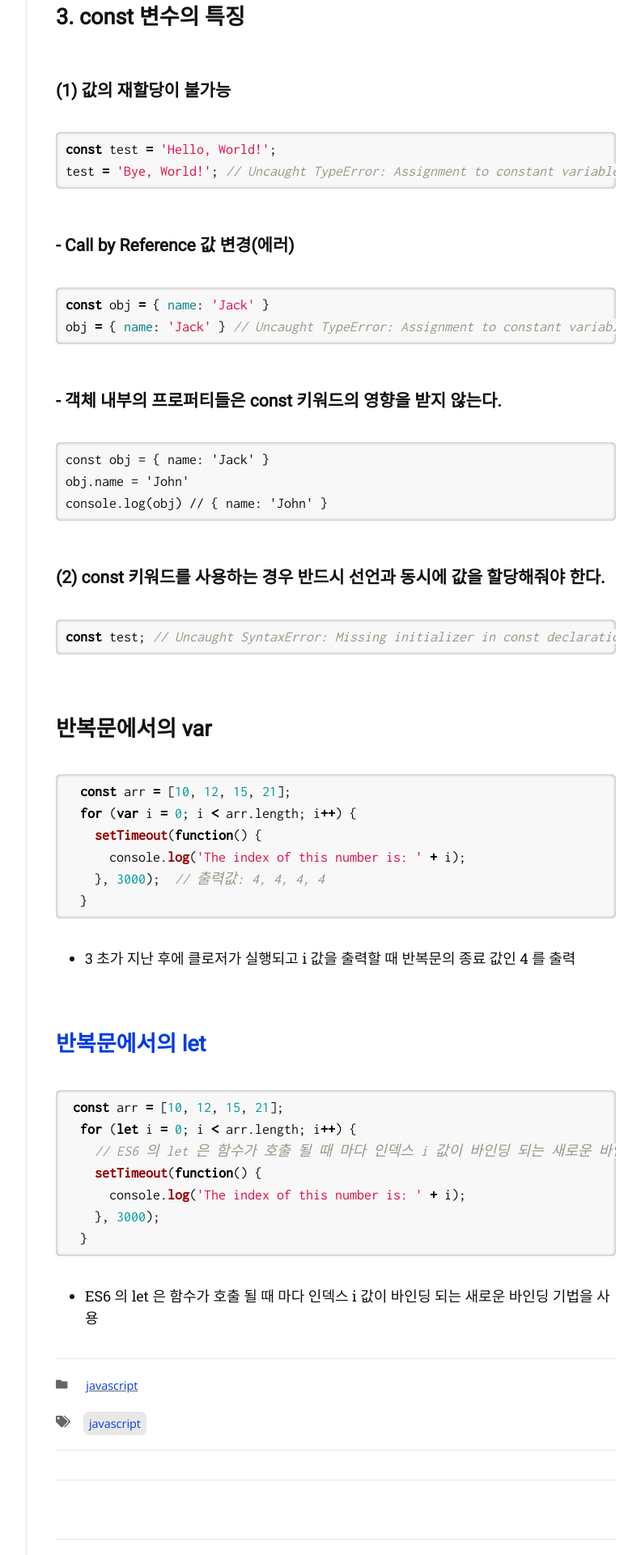
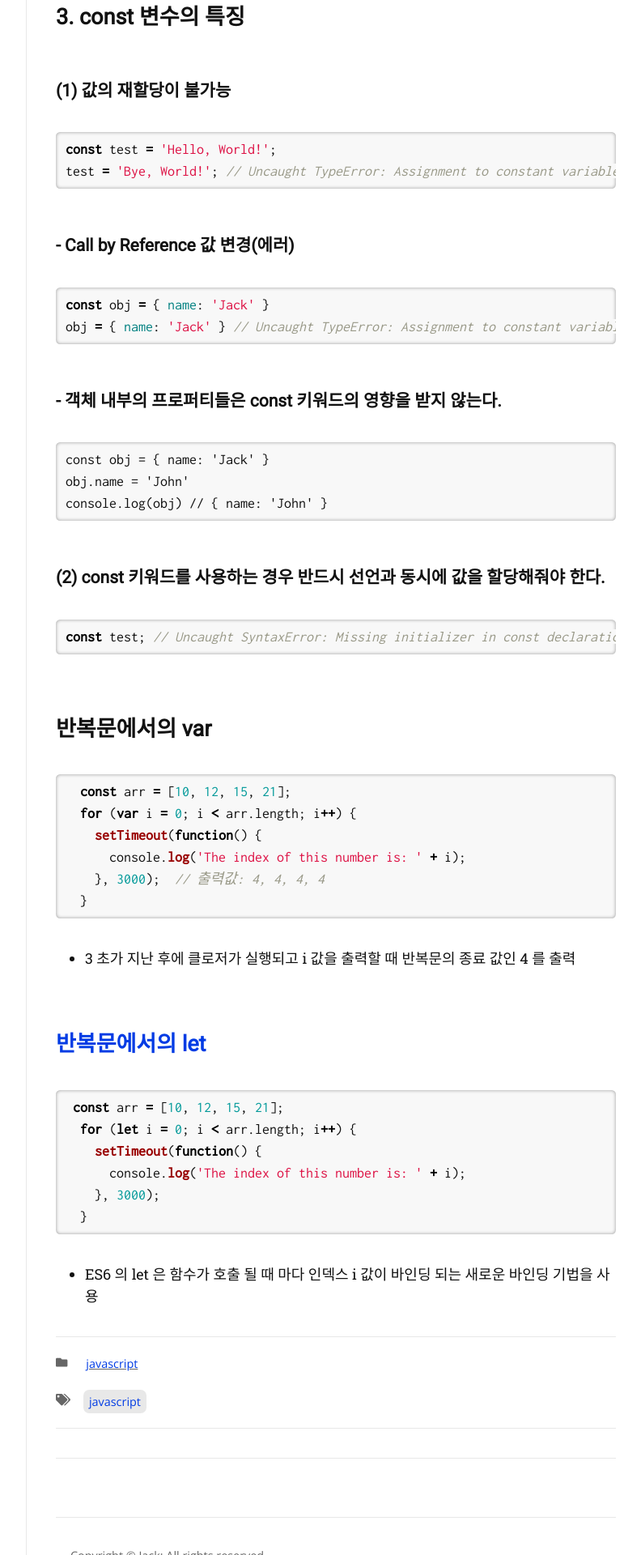
Before and after one commit to ha-jae-geun/jaegeunha94.github.io, a Jekyll site: the page built from _posts/2021-06-27-variable.md, in a window 1280 px wide. Shown: the part 3080-5000 px from the top of the page at 81% size, without its empty margins (357-1149 px from the left). Built offline with Jekyll 4.4.1, drawn with Linux system fonts in a browser that asks for light colours; nearby versions of some CDN libraries; some web fonts are replaced.

Commit message:
Update 2021-06-27-variable.md

````diff
--- a/_posts/2021-06-27-variable.md
+++ b/_posts/2021-06-27-variable.md
@@ -139,7 +139,6 @@ const test; // Uncaught SyntaxError: Missing initializer in const declaration
 ```javascript
  const arr = [10, 12, 15, 21];
   for (let i = 0; i < arr.length; i++) {
-    // ES6 의 let 은 함수가 호출 될 때 마다 인덱스 i 값이 바인딩 되는 새로운 바인딩 기법을 사용
     setTimeout(function() {
       console.log('The index of this number is: ' + i);
     }, 3000);
````
